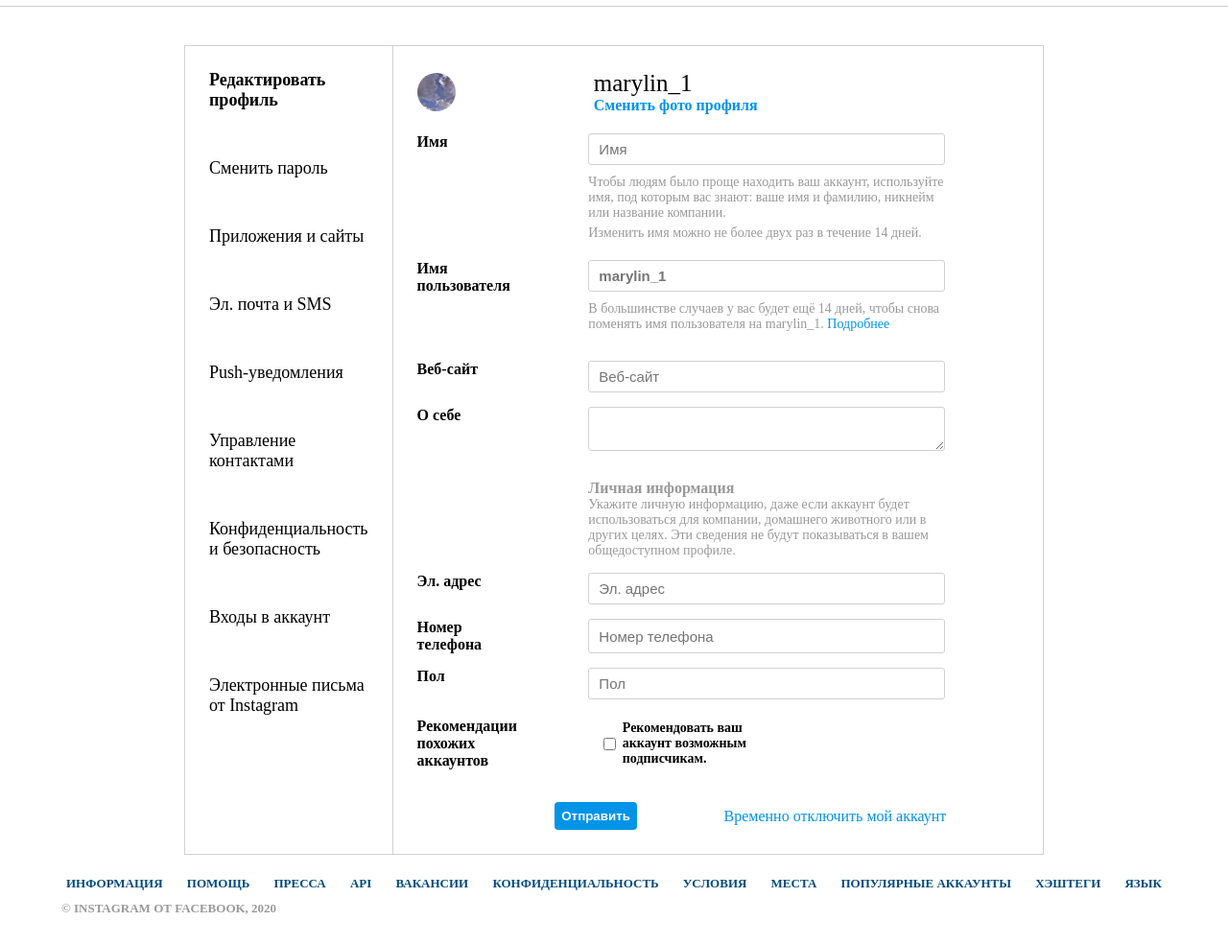
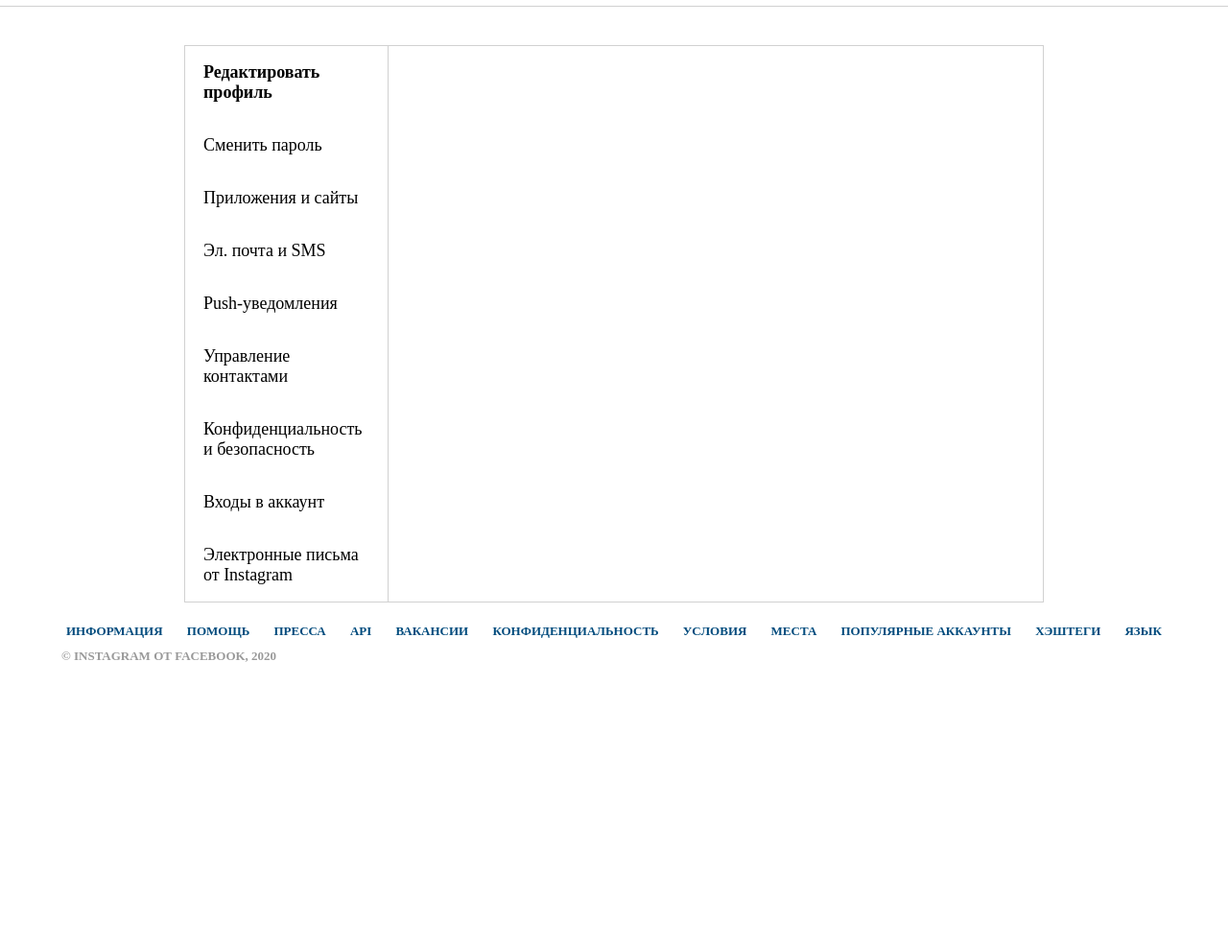
Before and after one commit to Lily326-ux/scss-practice, a website: page src/settings.html in a window 1280 px wide. Shown: the part 48-1033 px from the top of the page at 96% size. After the commit the page ends 800 px from the top, so only its background shows below. Drawn offline with nearby package versions, Linux system fonts and the light colour scheme; files that its build step writes are made by us from their sources.

Commit message:
settings

```diff
--- a/src/partials/header.html
+++ b/src/partials/header.html
@@ -9,7 +9,9 @@
        </div>
      <div class="header_links">
         <div class="header_links__item">
-          <i class="fas fa-home"></i>
+          <a class="header_links__item__main_page" href="./index.html">
+            <i class="fas fa-home"></i>
+          </a>
         </div>
         <div class="header_links__item">
           <i class="far fa-paper-plane"></i>
--- a/src/scss/_mixin.scss
+++ b/src/scss/_mixin.scss
@@ -12,10 +12,16 @@
     align-items: $contenty;
 }
 
-@mixin border($width, $padding, $border, $radius, $size) {
+@mixin input($width, $padding, $border, $radius, $size) {
     width: $width;
     padding: $padding;
     border: $border;
     border-radius: $radius;
     font-size: $size;
 }
+
+@mixin flexboxSettings($display, $flex, $align) {
+    display: $display;
+    flex: $flex;
+    align-items: $align;
+}
--- a/src/scss/main/_settings.scss
+++ b/src/scss/main/_settings.scss
@@ -8,26 +8,28 @@
   margin-top: 40px;
   border: 1px solid $--color-primary-2;
   &_left__content {
-    display: flex;
-    flex: 1;
+    @include flexboxSettings(flex, 1, none);
     border-right: 1px solid $--color-primary-2;
     &_list {
       display: flex;
+      align-items: flex-start;
       flex-direction: column;
-      align-items: flex-start;
       justify-content: flex-start;
       list-style: none;
       &__item {
         display: flex;
+        border-left: 2px solid transparent;
+        width: 99%;
         &:hover {
           background-color: $--color-primary-1;
-          border-left: 2px solid black;
+          border-left: 2px solid $--color-primary-6;
         }
         &_link {
-          padding: 25px;
+          padding: 17px;
           font-size: 18px;
           text-decoration: none;
           color: $--color-primary-6;
+          width: 100%;
         }
       }
     }
@@ -38,8 +40,7 @@
     padding: 25px;
     flex: 3;
     &_photo {
-      display: flex;
-      align-items: center;
+      @include flexboxSettings(flex, none, center);
       &__avatar {
         width: 40px;
         height: 40px;
@@ -66,9 +67,8 @@
       flex-direction: column;
       padding-top: 20px;
       &__name {
-        display: flex;
+        @include flexboxSettings(flex, none, flex-start);
         flex-direction: row;
-        align-items: flex-start;
         &_bold {
 
         }
@@ -77,7 +77,7 @@
           flex-direction: column;
           &__input {
             margin-bottom: 10px;
-            @include border(350px, 7px 10px, 1px solid #d1d1d1, 3px, 15px);
+            @include input(350px, 7px 10px, 1px solid #d1d1d1, 3px, 15px);
           }
           &__firstText {
             font-size: 14px;
@@ -99,7 +99,7 @@
           display: flex;
           flex-direction: column;
           &__input {
-            @include border(350px, 7px 10px, 1px solid #d1d1d1, 3px, 15px);
+            @include input(350px, 7px 10px, 1px solid #d1d1d1, 3px, 15px);
             margin-bottom: 10px;
             font-weight: bold;
           }
@@ -115,11 +115,11 @@
         }
       }
       &__website {
-        display: flex;
+        @include flexboxSettings(flex, none, center);
         margin-top: 30px;
         &_row {
           &__input {
-            @include border(350px, 7px 10px, 1px solid #d1d1d1, 3px, 15px);
+            @include input(350px, 7px 10px, 1px solid #d1d1d1, 3px, 15px);
           }
         }
       }
@@ -130,7 +130,7 @@
           display: flex;
           flex-direction: column;
           &__forText {
-            @include border(350px, 7px 10px, 1px solid #d1d1d1, 3px, none);
+            @include input(350px, 7px 10px, 1px solid #d1d1d1, 3px, none);
           }
           &__text {
             font-size: 14px;
@@ -146,27 +146,26 @@
         display: flex;
         margin-top: 15px;
         &_input {
-          @include border(350px, 7px 10px, 1px solid #d1d1d1, 3px, 15px);
+          @include input(350px, 7px 10px, 1px solid #d1d1d1, 3px, 15px);
         }
       }
       &__phone-number {
         display: flex;
         margin-top: 15px;
         &_input {
-          @include border(350px, 7px 10px, 1px solid #d1d1d1, 3px, 15px);
+          @include input(350px, 7px 10px, 1px solid #d1d1d1, 3px, 15px);
         }
       }
       &__sex {
-        display: flex;
+        @include flexboxSettings(flex, none, center);
         margin-top: 15px;
         &_input {
-          @include border(350px, 7px 10px, 1px solid #d1d1d1, 3px, 15px);
+          @include input(350px, 7px 10px, 1px solid #d1d1d1, 3px, 15px);
         }
       }
       &__recommend {
-        display: flex;
+        @include flexboxSettings(flex, none, center);
         margin-top: 15px;
-        align-items: center;
         &_row {
           display: flex;
           justify-content: flex-start;
@@ -184,15 +183,14 @@
         }
       }
       &__send {
-        display: flex;
+        @include flexboxSettings(flex, none, center);
         margin-top: 30px;
         &_null {
           display: flex;
           flex: 3;
         }
         &_button {
-          display: flex;
-          flex: 1;
+          @include flexboxSettings(flex, 1, none);
           color: $--color-primary-9;
           background-color: $--color-primary-8;
           border: none;
@@ -202,12 +200,11 @@
           margin-right: 15px;
         }
         &_text {
-          display: flex;
-          flex: 8;
-          align-items: center;
+          @include flexboxSettings(flex, 8, center);
           justify-content: center;
           text-decoration: none;
           color: $--color-primary-8;
+          font-weight: bold;
         }
       }
     }
@@ -215,6 +212,5 @@
 }
 
 .label_for_input {
-  display: flex;
-  flex: 0.7;
+  @include flexboxSettings(flex, 0.7, none);
 }
--- a/src/scss/partials/_header.scss
+++ b/src/scss/partials/_header.scss
@@ -56,6 +56,10 @@
         font-size: 18px;
         }
       }
+      &__main_page {
+        text-decoration: none;
+        color: $--color-primary-6;
+      }
     }
   }
 }
--- a/src/settings.html
+++ b/src/settings.html
@@ -41,7 +41,7 @@
           </ul>
         </div>
         <div class="edit-profile_right__content">
-          <div class="edit-profile_right__content_photo">
+         <!-- <div class="edit-profile_right__content_photo">
             <div class="label_for_input">
               <img class="edit-profile_right__content_photo__avatar" src="./img/photo_2020-10-14_13-20-09.jpg" alt="avatar">
             </div >
@@ -137,7 +137,7 @@
               <button class="edit-profile_right__content_section__send_button">Отправить</button>
               <a class="edit-profile_right__content_section__send_text" href="#">Временно отключить мой аккаунт</a>
             </div>
-          </form>
+          </form>-->
         </div>
       </div>
     </div>
```
